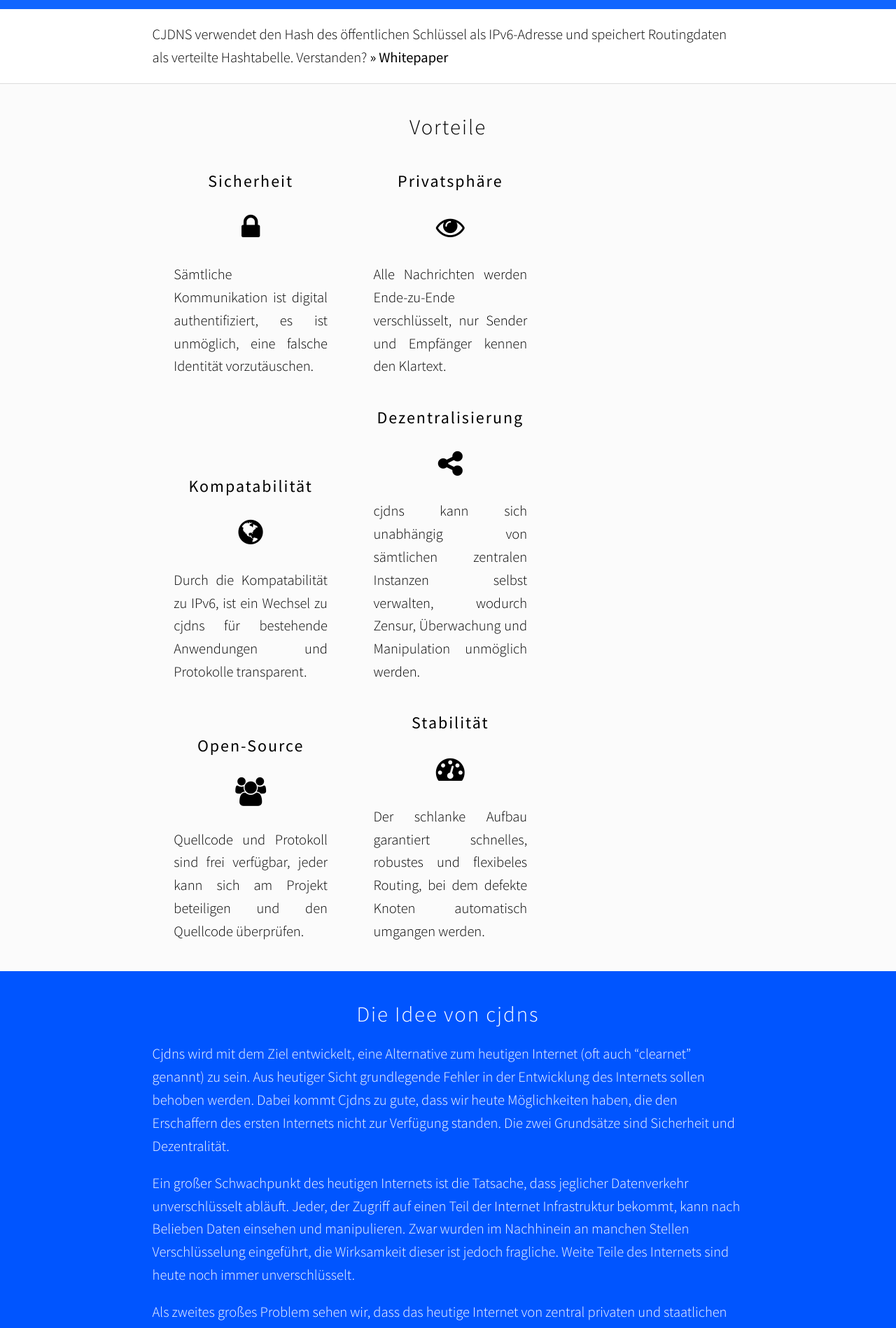
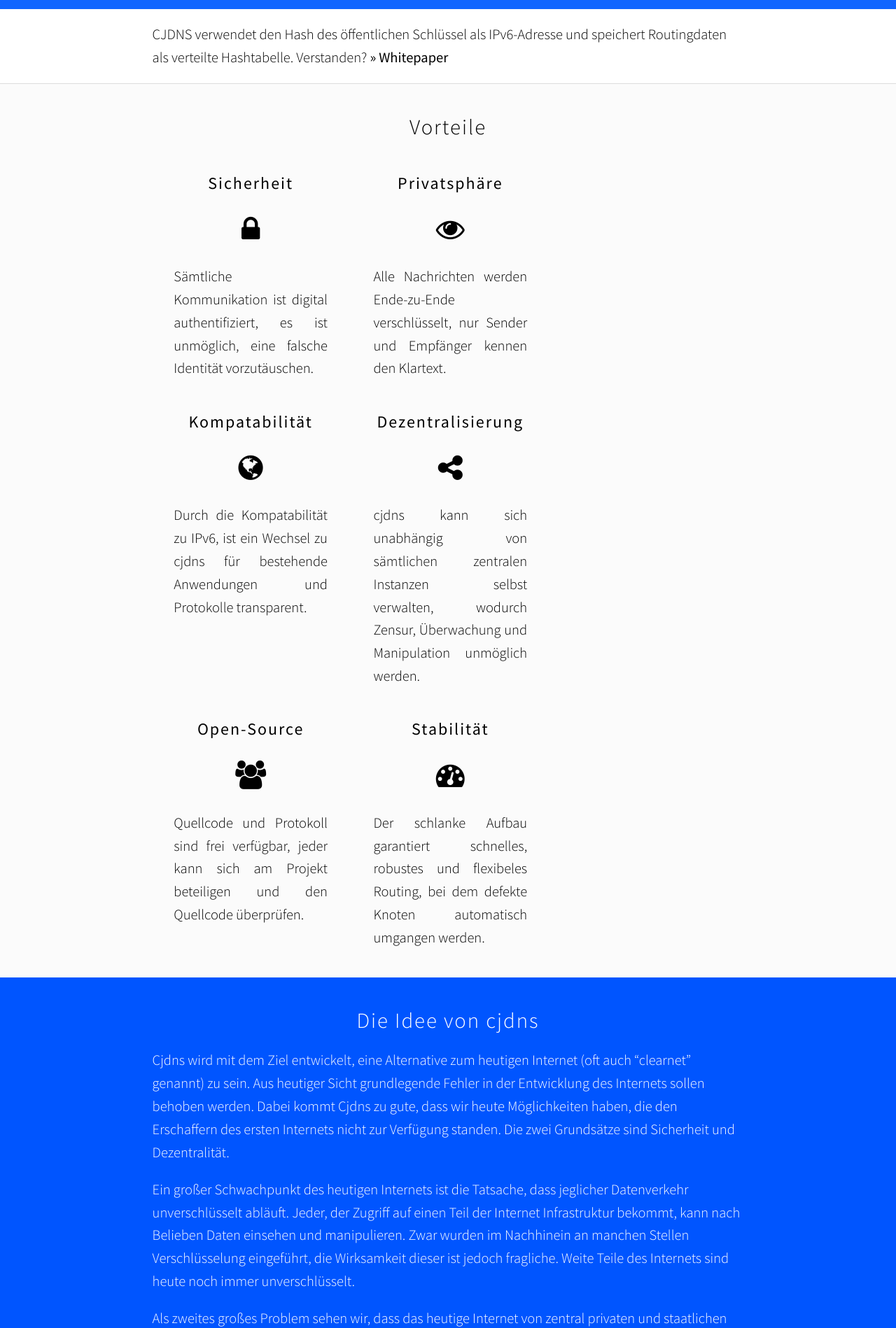
Before and after one commit to mawalu/cjdns-website, a Jekyll site: the page built from de/index.md, in a window 1280 px wide. Shown: the part 545-2443 px from the top of the page at 70% size. Built offline with Jekyll 4.4.1, drawn with Linux system fonts in a browser that asks for light colours; nearby versions of some CDN libraries.

Commit message:
Update vendor.sass

```diff
--- a/_sass/vendor.sass
+++ b/_sass/vendor.sass
@@ -21,6 +21,7 @@ section:last-of-type div
   display: inline-block
   width: 26%
   text-align: justify
+  vertical-align: text-top
   padding-left: 1.5em
   padding-right: 1.5em
 .feature h3
```
